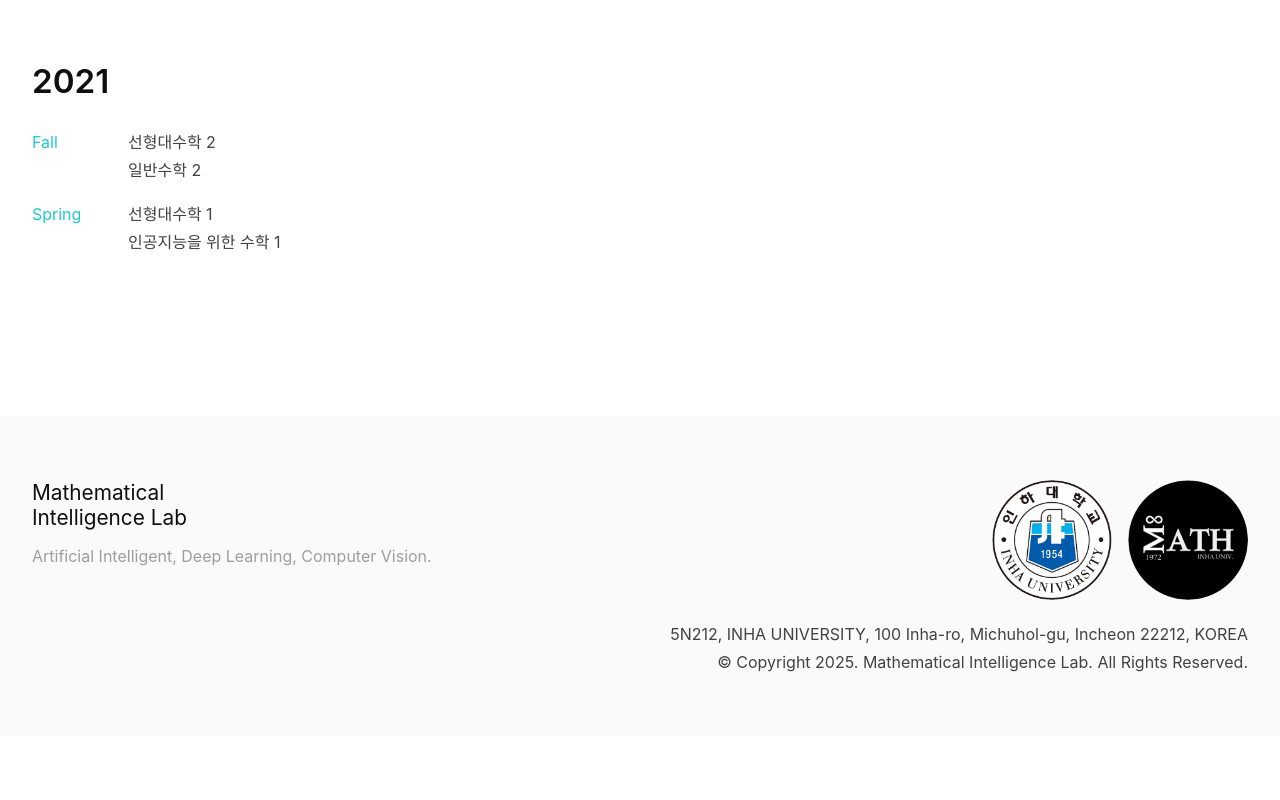
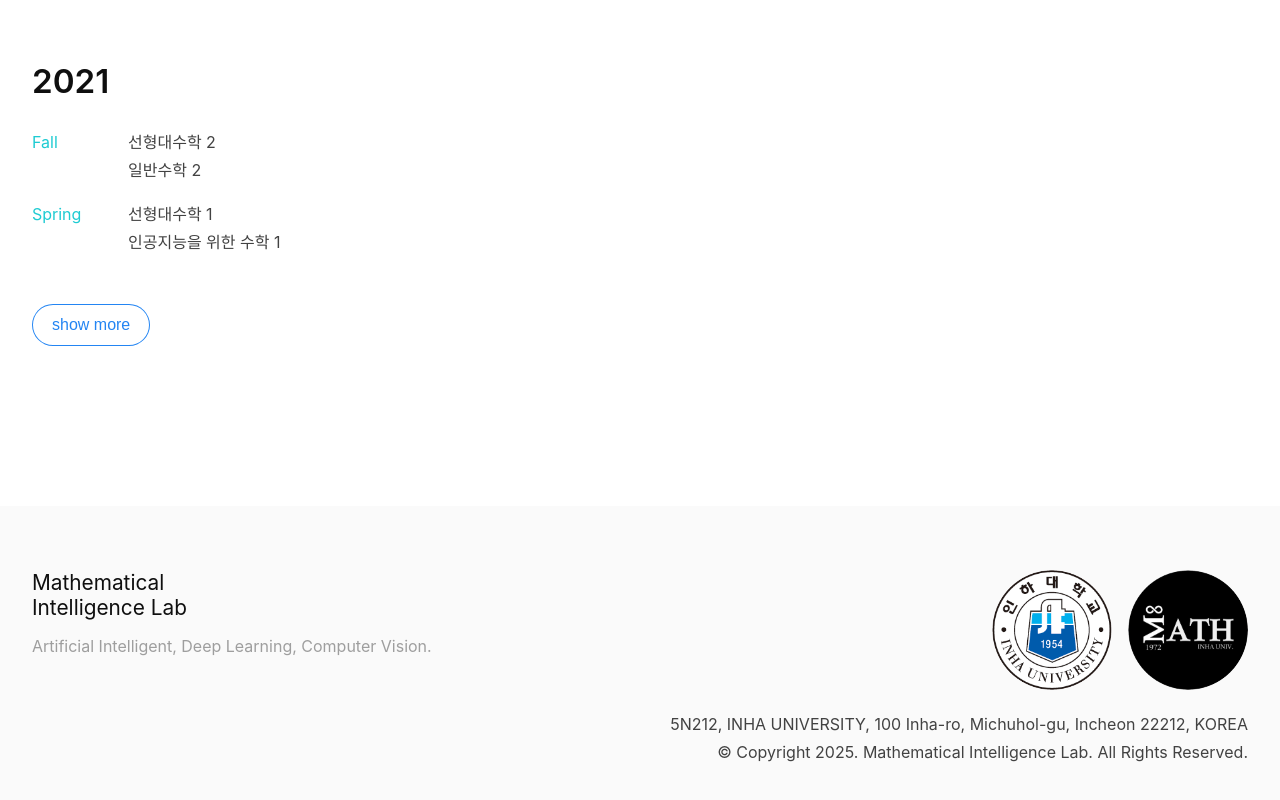
Before and after one commit to yooshnn/yshyun-lab, a Next.js app: page /lecture in a window 1280 px wide. Shown: the part 1496-2296 px from the top of the page. Before the commit the page ends 2232 px from the top, so only its background shows below. Built offline with nearby package versions, Linux system fonts and the light colour scheme.

Commit message:
fix(lecture): handle show more / fold logic issue

```diff
--- a/src/components/pages/lecture/lecture.tsx
+++ b/src/components/pages/lecture/lecture.tsx
@@ -36,11 +36,13 @@ export const LecturesComponent = ({
   lectures: TLectureSelected[];
   filter: string;
 }) => {
-  const [limit, setLimit] = React.useState(5);
-  const full = limit === lectures.length;
+  const initialLimit = 5;
+
+  const [limit, setLimit] = React.useState(initialLimit);
+  const full = limit >= lectures.length;
 
   const handleClick = () => {
-    if (full) setLimit(10);
+    if (full) setLimit(initialLimit);
     else setLimit((pre) => Math.min(lectures.length, pre + 5));
   };
 
@@ -53,7 +55,7 @@ export const LecturesComponent = ({
           data={filter === 'postgraduate' ? postgraduate : undergraduate}
         />
       ))}
-      {lectures.length > 10 && (
+      {lectures.length > initialLimit && (
         <Button onClick={handleClick}>{full ? 'fold' : 'show more'}</Button>
       )}
     </Lectures>
```
